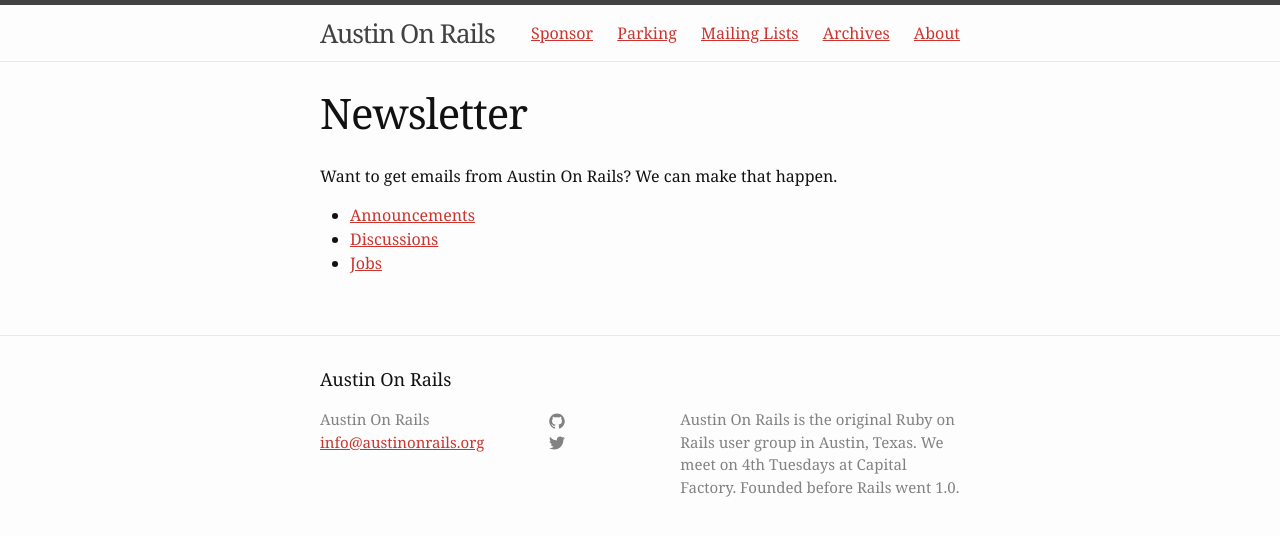
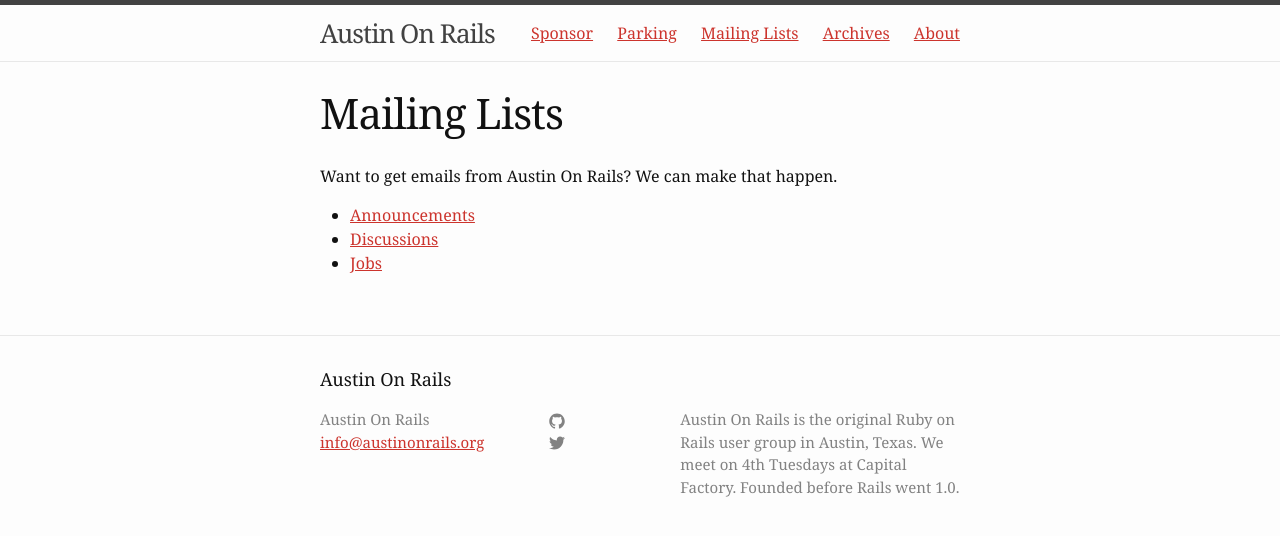
Before and after one commit to austinonrails/aor_meetings_blog, a Jekyll site: the page built from mailing_lists.md, in a window 1280 px wide. Shown: the top 536 px of the page. Built offline with Jekyll 4.4.1, drawn with Linux system fonts in a browser that asks for light colours.

Commit message:
added rake task and renamed newsletter to mailing lists

```diff
--- a/_includes/header.html
+++ b/_includes/header.html
@@ -16,7 +16,7 @@
       <div class="trigger">
           <a class="page-link" href="/sponsor">Sponsor</a>
           <a class="page-link" href="/parking">Parking</a>
-          <a class="page-link" href="/newsletter">Mailing Lists</a>
+          <a class="page-link" href="/mailing_lists">Mailing Lists</a>
           <a class="page-link" href="/past">Archives</a>
           <a class="page-link" href="/about">About</a>
       </div>
--- a/newsletter.md
+++ b/mailing_lists.md
@@ -1,7 +1,7 @@
 ---
 layout: page
-title: Newsletter
-permalink: /newsletter/
+title: Mailing Lists
+permalink: /mailing_lists/
 ---
 Want to get emails from Austin On Rails? We can make that happen.
 
```
Also changed, not shown: README.md, 1 other file.
